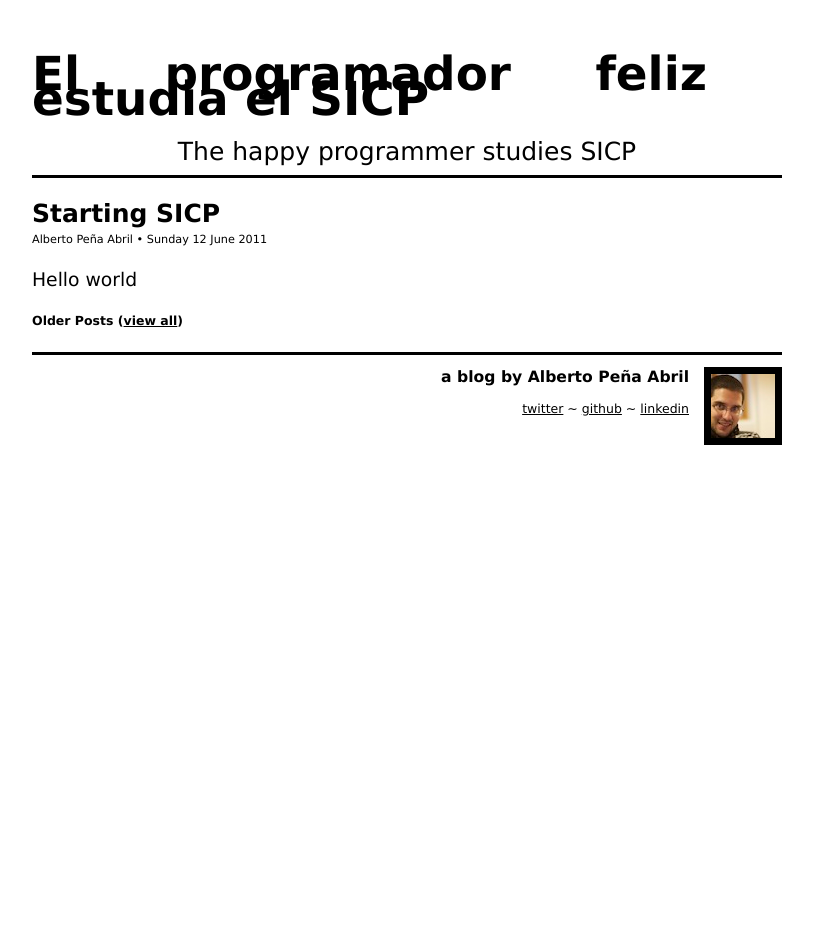
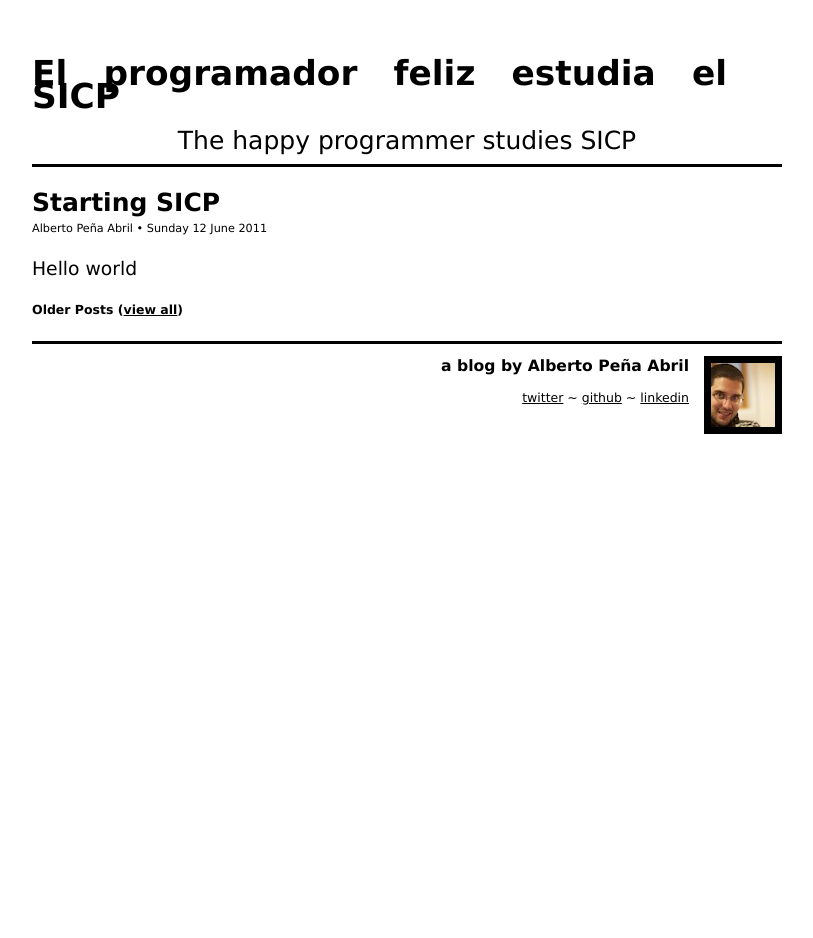
Before and after one commit to plagelao/SICP, a Jekyll site: the page built from index.html, in a window 1280 px wide. Shown: the whole page, without its empty margins (233-1046 px from the left). Built offline with Jekyll 4.4.1, drawn with Linux system fonts in a browser that asks for light colours.

Commit message:
Changes the style

```diff
--- a/_layouts/default.html
+++ b/_layouts/default.html
@@ -7,7 +7,7 @@
    <title>{{ page.title }}</title>
    <meta name="author" content="Alberto Peña Abril" />
 
-   <link href="http://plagelao.github.com/sicp/atom.xml" rel="alternate" title="Alberto Peña Abril" type="application/atom+xml" />
+   <link href="http://plagelao.github.com/SICP/atom.xml" rel="alternate" title="Alberto Peña Abril" type="application/atom+xml" />
 
    <!-- syntax highlighting CSS -->
    <link rel="stylesheet" href="/css/syntax.css" type="text/css" />
--- a/css/screen.css
+++ b/css/screen.css
@@ -137,7 +137,7 @@ div.site {
 }
 
 .header .title {
-  font-size: 3em;
+  font-size: 2.2em;
 }
 
 .header .subtitle {
```
